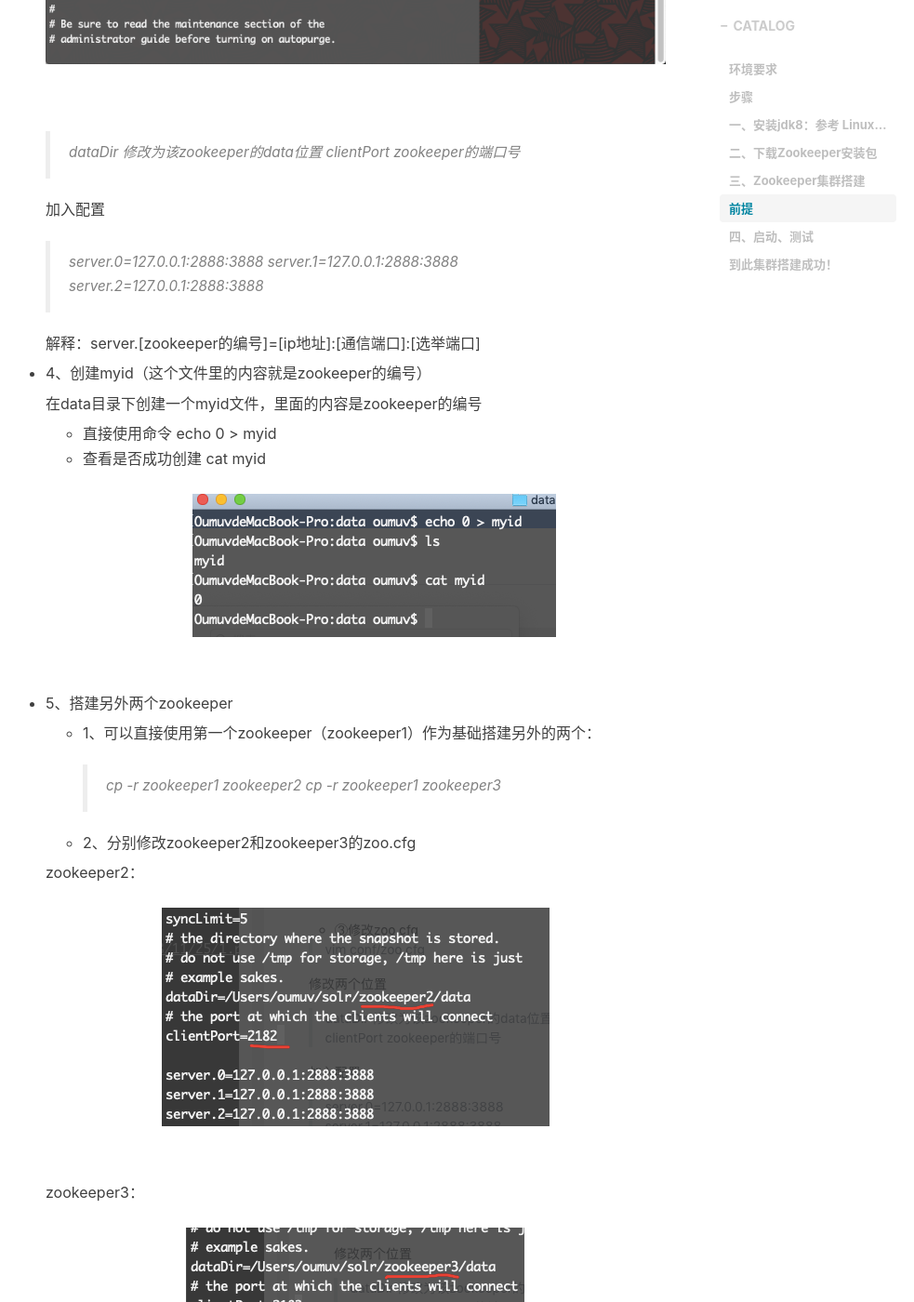
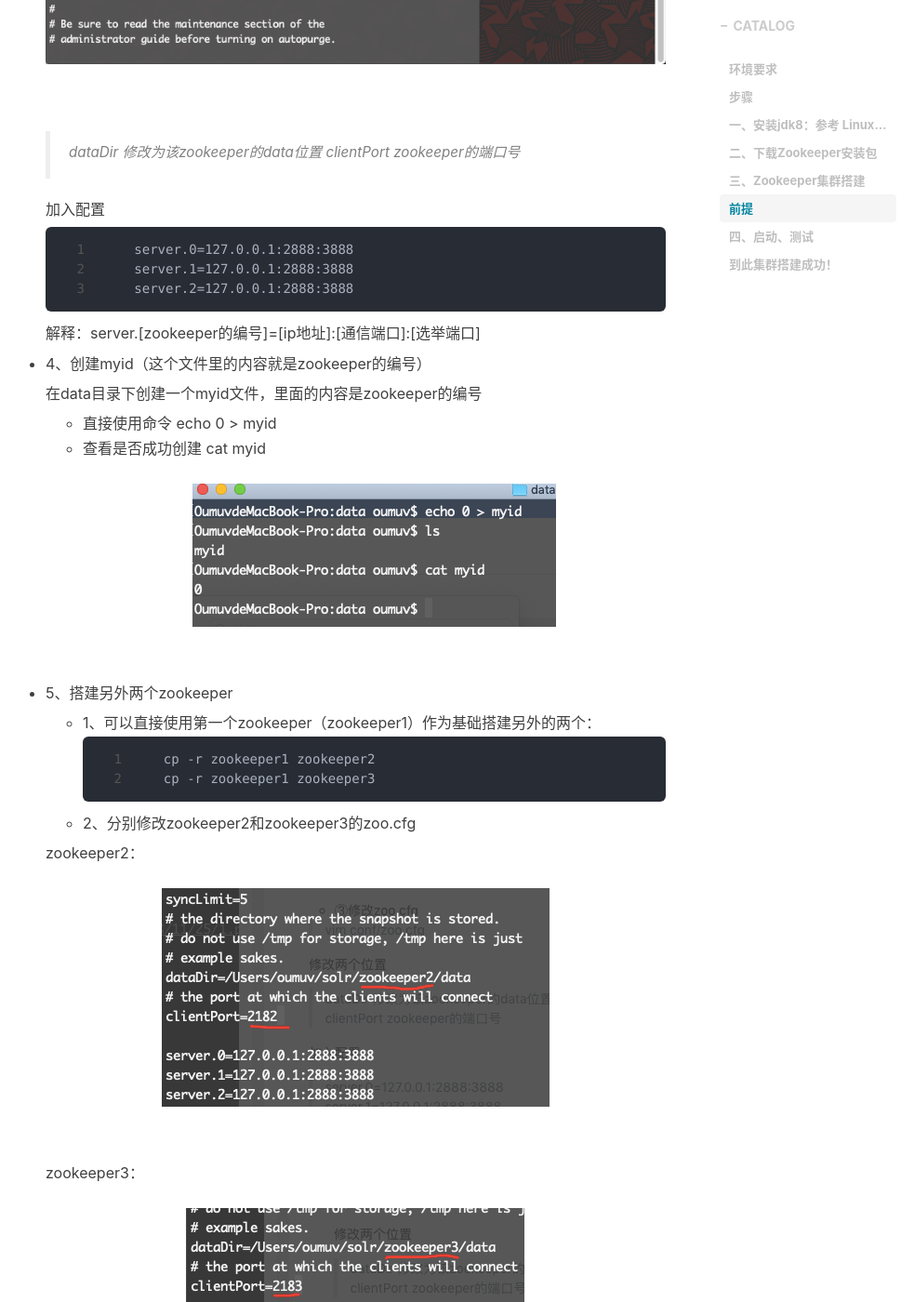
Before and after one commit to Oumuv/Oumuv.github.io, a Jekyll site: the page built from _posts/zookeeper/2018-11-26-zookeeper-colony.md, in a window 1280 px wide and 1400 px high, scrolled down 2552 px. Shown: the whole window at 93% size, without its empty margins (256-1239 px from the left). Built offline with Jekyll 4.4.1, drawn with Linux system fonts in a browser that asks for light colours; nearby versions of some CDN libraries; comment, search, counter and statistics services are not loaded.

Commit message:
20181127

````diff
--- a/_posts/zookeeper/2018-11-26-zookeeper-colony.md
+++ b/_posts/zookeeper/2018-11-26-zookeeper-colony.md
@@ -71,11 +71,11 @@ zookeeper3 | 2 | 2183
     > clientPort zookeeper的端口号
 
     加入配置
-
-    > server.0=127.0.0.1:2888:3888
-    > server.1=127.0.0.1:2888:3888
-    > server.2=127.0.0.1:2888:3888
-
+```
+     server.0=127.0.0.1:2888:3888
+     server.1=127.0.0.1:2888:3888
+     server.2=127.0.0.1:2888:3888
+```
 
     解释：server.[zookeeper的编号]=[ip地址]:[通信端口]:[选举端口]
 
@@ -90,9 +90,10 @@ zookeeper3 | 2 | 2183
 - 5、搭建另外两个zookeeper
 
     - 1、可以直接使用第一个zookeeper（zookeeper1）作为基础搭建另外的两个：
-    > cp -r zookeeper1 zookeeper2
-    > cp -r zookeeper1 zookeeper3
-
+    ```
+    cp -r zookeeper1 zookeeper2
+    cp -r zookeeper1 zookeeper3
+    ```
     - 2、分别修改zookeeper2和zookeeper3的zoo.cfg
 
     zookeeper2：
````
Also changed, not shown: _posts/cas/2018-11-23-CAS（一）.md (+0 -1 lines), _posts/cas/2018-11-24-CAS（四）.md (+1 -1 lines).
